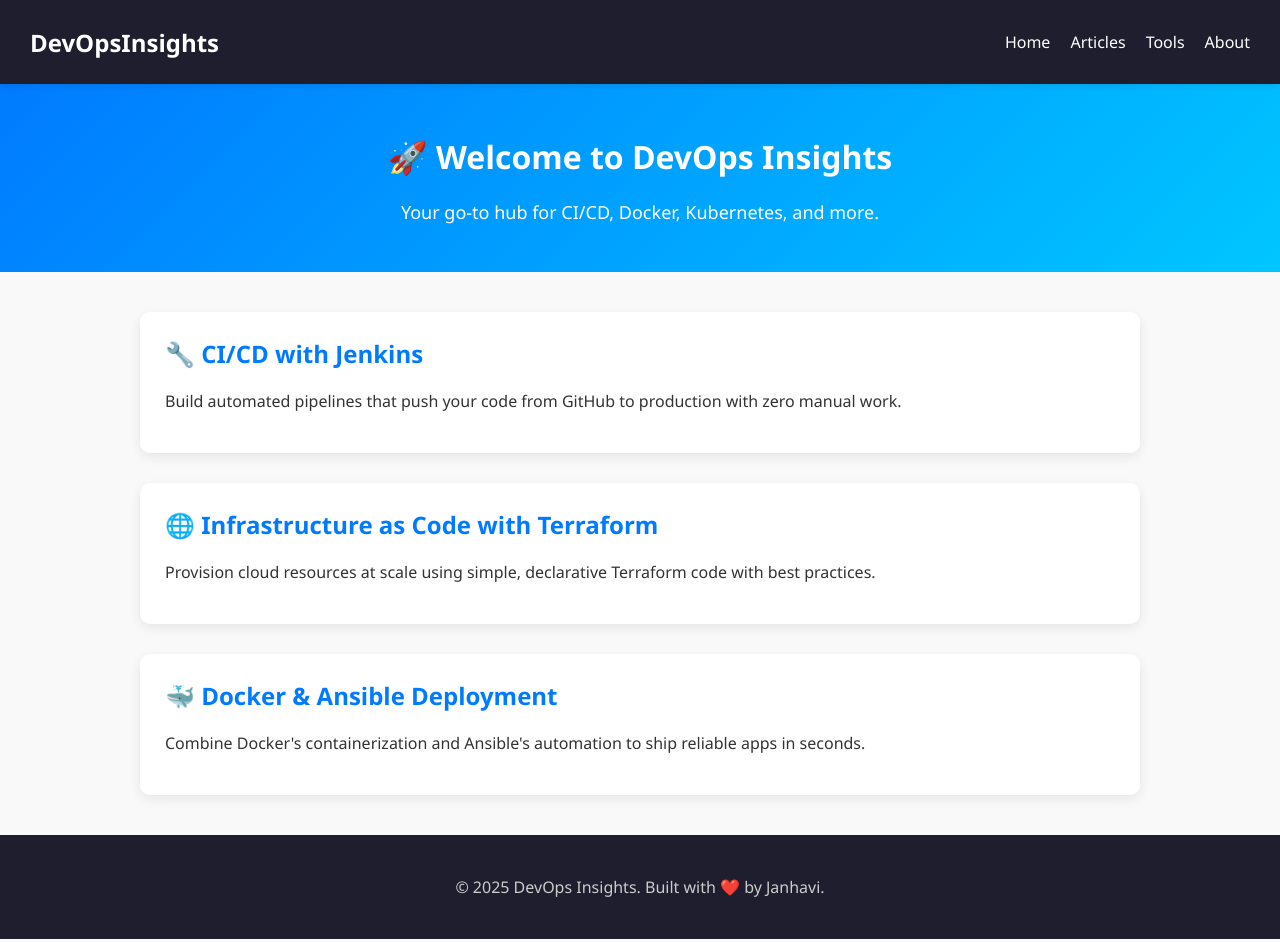
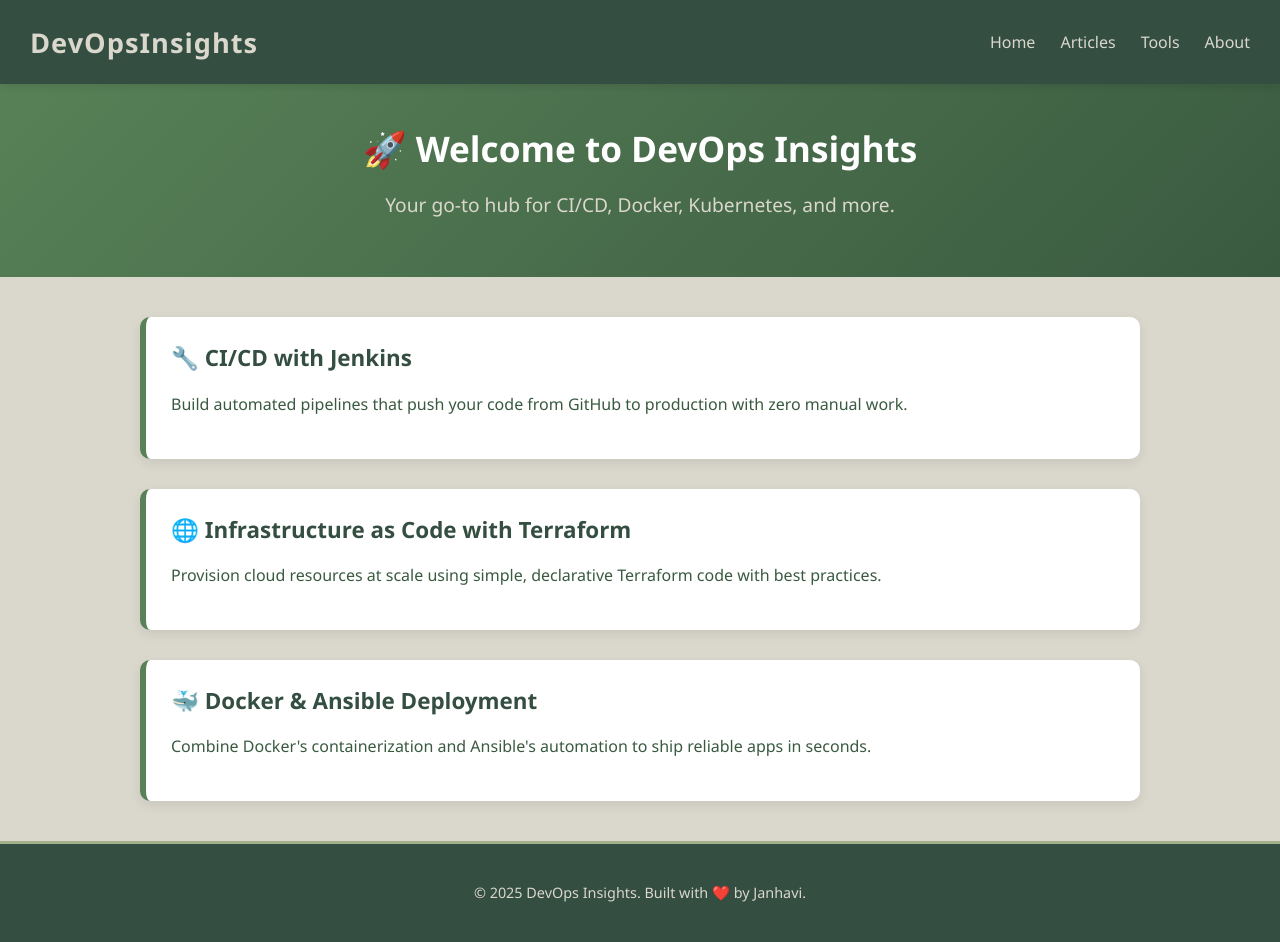
Before and after one commit to Janhavi-j001/devops-insights, a website: page src/public/index.html in a window 1280 px wide. Drawn offline with Linux system fonts and the light colour scheme.

Commit message:
Css Changed

```diff
--- a/src/public/style.css
+++ b/src/public/style.css
@@ -2,57 +2,64 @@
 body {
   margin: 0;
   font-family: 'Segoe UI', sans-serif;
-  background: #f9f9f9;
-  color: #333;
+  background: #DAD7CD;
+  color: #3A5A40;
 }
 
 /* Navbar */
 nav {
-  background: #1e1e2f;
+  background: #344E41;
   display: flex;
   justify-content: space-between;
   align-items: center;
   padding: 15px 30px;
-  box-shadow: 0 2px 6px rgba(0,0,0,0.1);
+  box-shadow: 0 2px 8px rgba(0,0,0,0.1);
   position: sticky;
   top: 0;
   z-index: 1000;
 }
 
 nav .logo {
-  color: #ffffff;
-  font-size: 1.5rem;
+  color: #DAD7CD;
+  font-size: 1.7rem;
   font-weight: bold;
+  letter-spacing: 1px;
 }
 
 nav ul {
   list-style: none;
   display: flex;
-  gap: 20px;
+  gap: 25px;
 }
 
 nav ul li a {
-  color: #ffffff;
+  color: #DAD7CD;
   text-decoration: none;
   font-size: 1rem;
-  transition: color 0.2s;
+  transition: color 0.2s ease;
 }
 
 nav ul li a:hover {
-  color: #00c6ff;
+  color: #A3B18A;
 }
 
 /* Header */
 header {
-  background: linear-gradient(135deg, #007bff, #00c6ff);
-  color: white;
+  background: linear-gradient(135deg, #588157, #3A5A40);
+  color: #fff;
   text-align: center;
-  padding: 30px 10px;
+  padding: 40px 20px;
+}
+
+header h1 {
+  margin: 0;
+  font-size: 2.2rem;
 }
 
 .subtitle {
-  font-size: 18px;
+  font-size: 1.2rem;
   font-weight: 300;
+  color: #DAD7CD;
 }
 
 /* Main Content */
@@ -63,29 +70,39 @@
 }
 
 .blog {
-  background: white;
+  background: #ffffff;
   margin-bottom: 30px;
   padding: 25px;
   border-radius: 10px;
   box-shadow: 0 4px 12px rgba(0, 0, 0, 0.08);
   transition: transform 0.3s ease, box-shadow 0.3s ease;
   cursor: pointer;
+  border-left: 6px solid #588157;
 }
 
 .blog:hover {
-  transform: scale(1.03);
-  box-shadow: 0 10px 20px rgba(0, 0, 0, 0.15);
+  transform: scale(1.02);
+  box-shadow: 0 10px 20px rgba(0, 0, 0, 0.12);
 }
 
 .blog h2 {
   margin-top: 0;
-  color: #007bff;
+  color: #344E41;
+  font-size: 1.4rem;
+}
+
+.blog p {
+  font-size: 1rem;
+  line-height: 1.6;
+  color: #3A5A40;
 }
 
 /* Footer */
 footer {
   text-align: center;
   padding: 25px;
-  background: #1e1e2f;
-  color: #ccc;
+  background: #344E41;
+  color: #DAD7CD;
+  font-size: 0.9rem;
+  border-top: 3px solid #A3B18A;
 }
```
